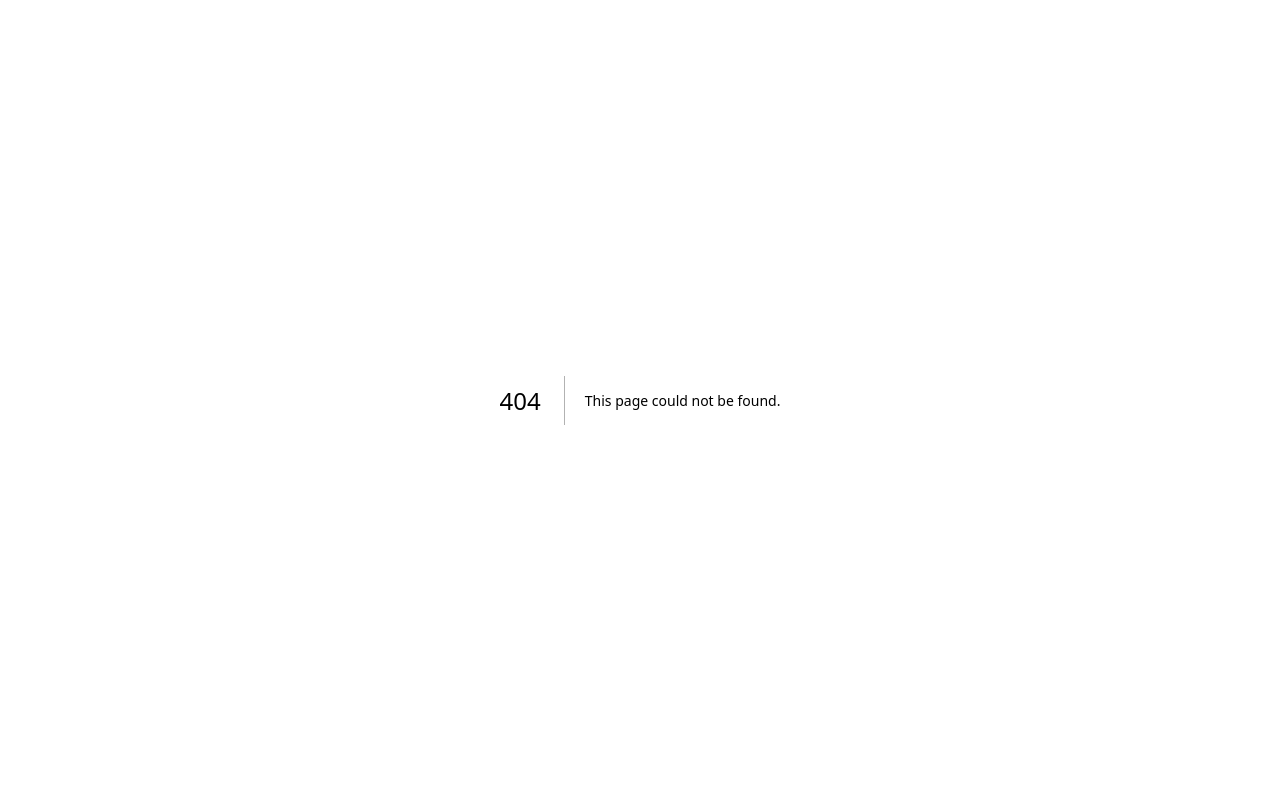
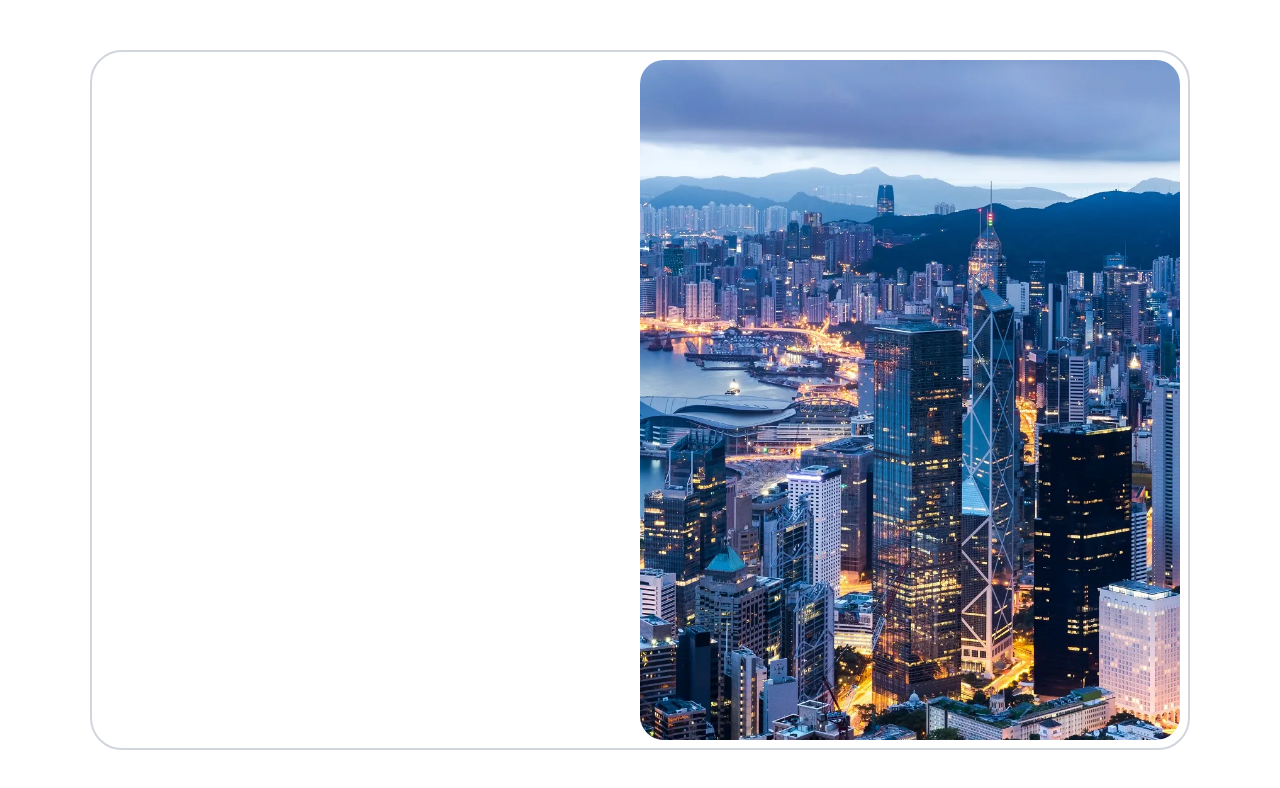
Before and after one commit to acstartup/unitnode.com, a Next.js app: page /signup in a window 1280 px wide. Before the commit this address had no page. Shown: the top 788 px of the page. Built offline with nearby package versions, Linux system fonts and the light colour scheme.

Commit message:
(signup ui): image on right and borders

```diff
--- /dev/null
+++ b/src/app/signup/page.tsx
@@ -0,0 +1,25 @@
+import Image from "next/image";
+
+export default function SignupPage() {
+  return (
+    <div className="h-screen overflow-hidden flex items-center justify-center">
+      {/* Grey rectangle with rounded corners */}
+      <div className="w-[1100px] h-[700px] border-2 border-gray-300 rounded-4xl bg-transparent flex">
+        {/* Left side - empty for now */}
+        <div className="flex-1"></div>
+
+        {/* Right side - Hong Kong image */}
+        <div className="flex-1 flex justify-center items-center p-2">
+          <div className="relative w-full h-full">
+            <Image
+              src="/Hong-Kong-EarnestTse-Shutterstock.webp"
+              alt="Hong Kong skyline"
+              fill
+              className="object-cover rounded-3xl"
+            />
+          </div>
+        </div>
+      </div>
+    </div>
+  );
+}
```
Also changed, not shown: public/Hong-Kong-EarnestTse-Shutterstock.webp (added).
